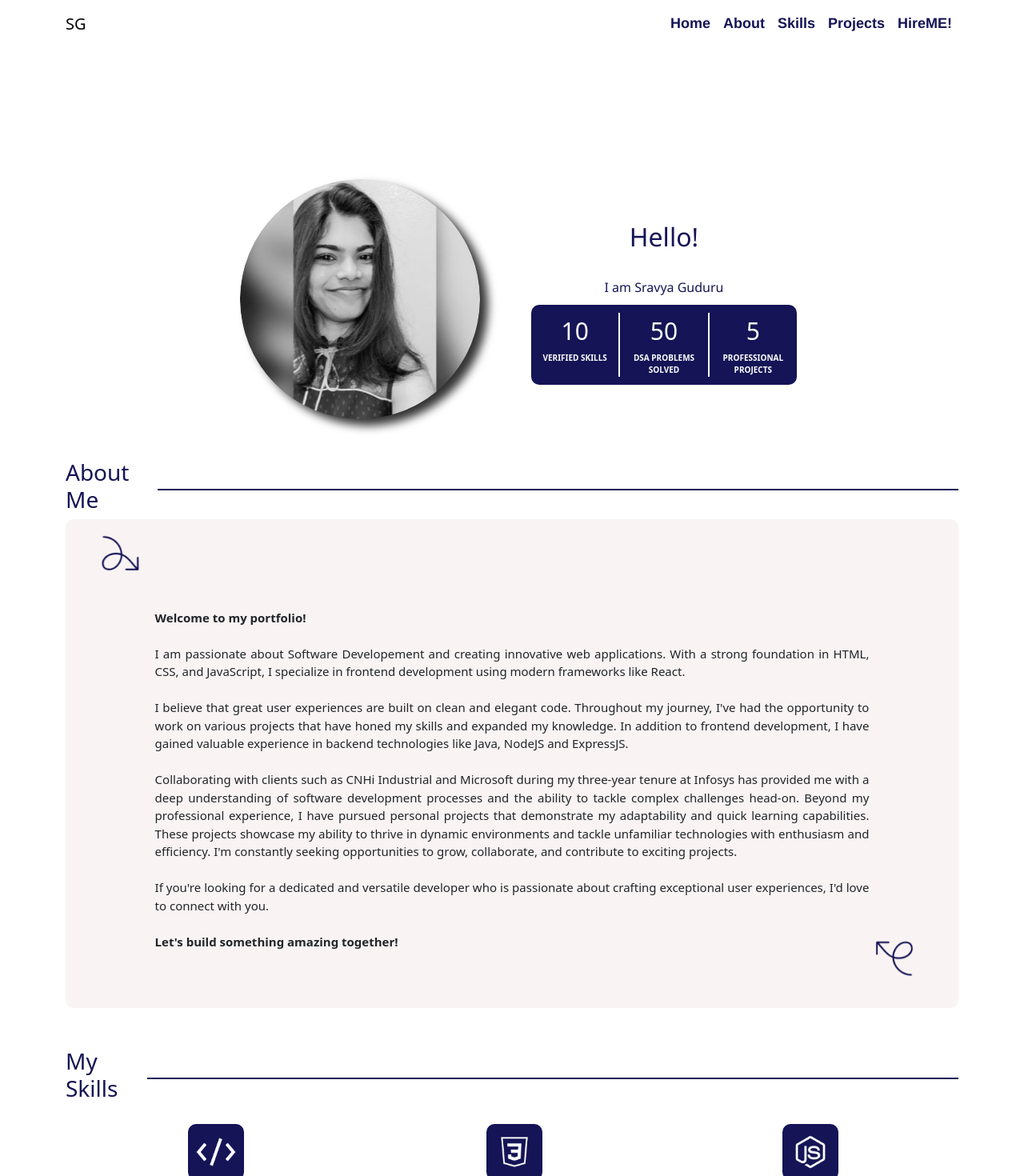
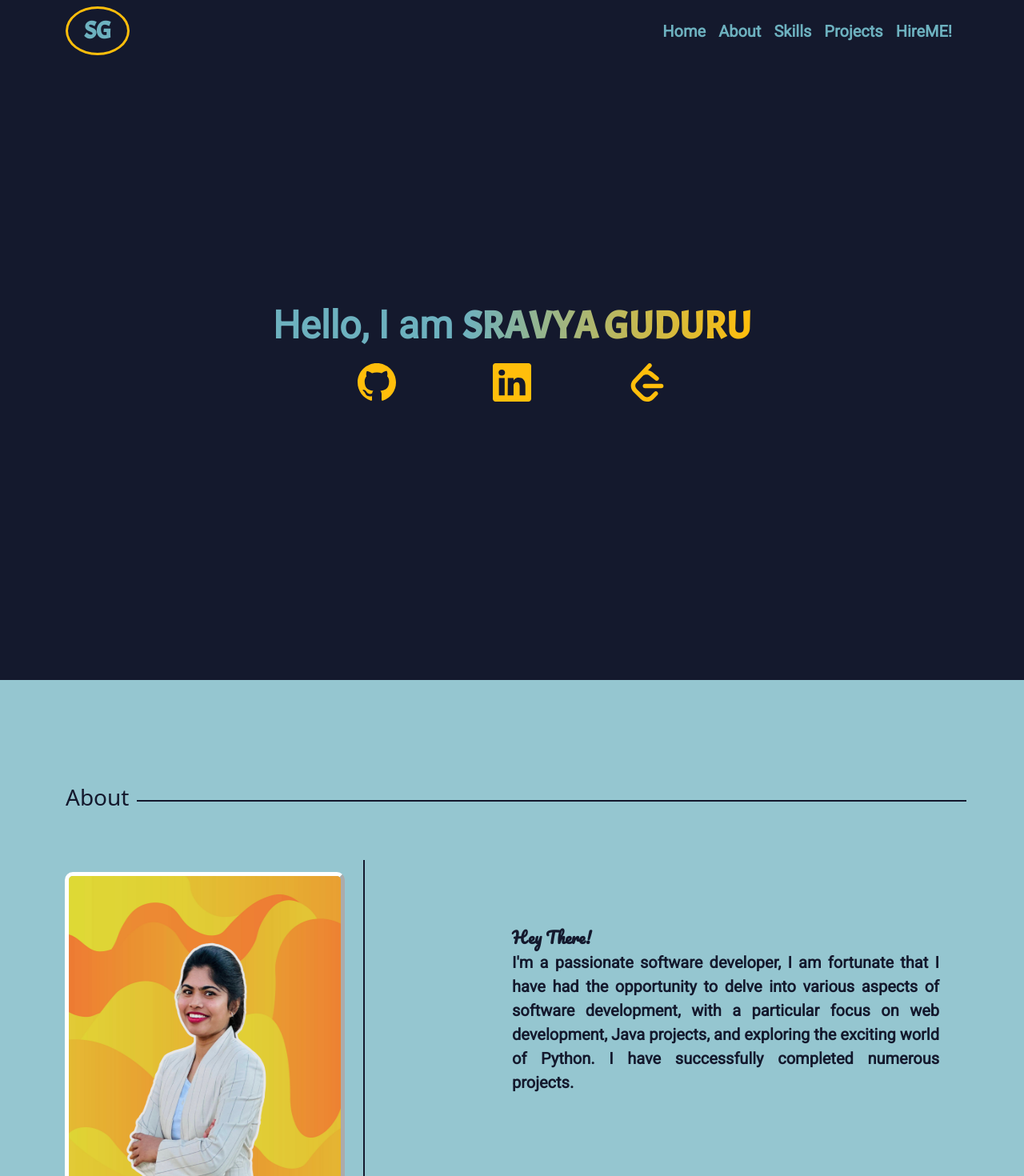
Before and after one commit to GuduruSravya/my-portfolio, a React (Create React App) app: page / in a window 1280 px wide. Shown: the top 1470 px of the page at 80% size. Built offline with nearby package versions, Linux system fonts and the light colour scheme.

Commit message:
Edited styles of home and about page

```diff
--- a/package.json
+++ b/package.json
@@ -10,8 +10,10 @@
     "react": "^18.2.0",
     "react-bootstrap": "^2.7.4",
     "react-dom": "^18.2.0",
+    "react-icons": "^4.10.1",
     "react-router-dom": "^6.13.0",
     "react-scripts": "^5.0.1",
+    "react-scroll": "^1.8.9",
     "web-vitals": "^2.1.4"
   },
   "scripts": {
--- a/public/index.html
+++ b/public/index.html
@@ -25,6 +25,10 @@
       work correctly both with client-side routing and a non-root public URL.
       Learn how to configure a non-root public URL by running `npm run build`.
     -->
+
+    <link rel="preconnect" href="https://fonts.googleapis.com">
+    <link rel="preconnect" href="https://fonts.gstatic.com" crossorigin>
+    <link href="https://fonts.googleapis.com/css2?family=Acme&family=Dancing+Script&family=Pacifico&family=Roboto&display=swap" rel="stylesheet">
     <title>React App</title>
   </head>
   <body>
--- a/src/components/About.css
+++ b/src/components/About.css
@@ -1,72 +1,113 @@
+.about-section{
+  padding-top: 100px;
+  background-color: hsl(190, 39%, 70%);
+  height: 100vh;
+}
+
+.about-container{
+  width: 100%;
+  height: 100%;
+  padding-top: 30px;
+
+}
 .section-banner {
-   padding-top: 50px;
    display: flex;
    align-items: center;
    margin: 0 auto;
  }
- .line {
+ .line-div {
+      width: 100%;
+ }
+ .line{
   height: 2px;
   width: 100%;
-      background-color: #141456; /* Set the line color */
+  background-color:  rgb(20, 25, 45);
+  margin-left: 10px;
  }
-.my-description{
-   position: relative;
-   height: 100%; /* Adjust height as needed */
-   width: 100%; /* Adjust width as needed */
-   background-color:rgb(249, 243, 243);
-   border-radius:10px;
-   margin: 0 auto;
+
+ .picture {
+  width: 350px;
+  height: 400px;
+  border:outset;
+  border-width:5px;
+  border-color: white;
+  border-radius: 10px;
+  margin-left: 20px;
+  margin-right: 20px;
 
 }
- .centered-content{
+.row{
+  height: 80%;
+  display: flex;
+  justify-content: center;
+  align-items: center;
+}
+.col{
+  height: 80%;
+}
+.about-content{
+  font-family: "Roboto";
+  color: rgb(20, 25, 45);
+  font-size: 20px;
+  font-weight: bold;
+  text-align: justify;
   display: flex;
   align-items: center;
   justify-content: center;
-  height: 100%;
-  width:100%
- }
-
- .centered-content p{
-   text-align: center;
-   padding: 10% 10% 5% 10%;
-   text-align: justify;
-   font-size: 15px;
+  flex-direction: column;
+  width: 100%;
+  height: 400px;
 
 }
 
- .animated-image-up{
-   width: 80px; /* Adjust the width as needed */
-   height: 80px; /* Adjust the height as needed */
-   transform: translate(-50%, -50%);
-   position: absolute;
-   animation: jumpAnimation 1s ease-in-out infinite alternate;
-   top: 90%;
-   right:0;
+.pagination-div{
+  position: relative;
+  top: 50px;
+  left: 10px;
+}
+.welcome-message{
+  font-family: Pacifico;
 
 }
+.image-col {
+  height: 100%;
+  display: flex;
+  justify-content: center;
+  align-items: center;
+}
+.content-col{
+  height: 100%;
+  display: flex;
+  justify-content: center;
+  align-items: center;
+  flex-direction: column;
+}
+.pagination{
+  size: lg;
+}
+.page-link {
+  /* Add your custom styles for the pagination container */
+  background-color: rgb(20, 25, 45);
+  color: hsl(190, 39%, 70%);
 
- .animated-image-down{
-   position: absolute;
-   width: 80px; /* Adjust the width as needed */
-   height: 80px; /* Adjust the height as needed */
-   top: 10%;
-   left: 5%;
-   transform: translate(-50%, -50%);
-   animation: jumpAnimation 1s ease-in-out infinite alternate;
+}
+.active>.page-link,.page-link.active{
+  background-color: #ffbe0b;
+  color:  rgb(20, 25, 45);
+  border-color: #ffbe0b;
 }
 
-
-
- @keyframes jumpAnimation {
-   0% {
-     transform: translate(-50%, -50%) translateY(0);
-   }
-   100% {
-     transform: translate(-50%, -50%) translateY(-5px);
-   }
+.div-line{
+  height: 100%;
+  width: 2px;
+  background-color:  rgb(20, 25, 45);;
 }
 
-
+.pagination .page-link:hover {
+  /* Add your custom styles for the page links on hover */
+  background-color: #ffbe0b;
+  color:  rgb(20, 25, 45);
+}
 
  @media screen and (max-width: 768px) {
 
@@ -78,6 +119,17 @@
     .section-banner{
       width: 100%;
       padding-left: 10px;
+    }
+    .about-section{
+      height: auto;
+    }
+    .col{
+      height: auto;
+    }
+    .pagination-div{
+      position: relative;
+      top: 0;
+      left: 20px;
     }
  }
 
--- a/src/components/About.js
+++ b/src/components/About.js
@@ -1,35 +1,75 @@
-import { Container } from 'react-bootstrap';
+import { Pagination, Container } from 'react-bootstrap';
+import {Col,Row} from 'react-bootstrap';
 import './About.css';
+import React,{useState} from 'react';
+import profile from '../assets/profile-pic.png';
 import Image from 'react-bootstrap/Image';
 import SectionBanner from './SectionBanner';
 import arrow from '../assets/arrow.png'
 import downarrow from '../assets/downward-arrow.png';
+import RoundedSection from './RoundedSection';
 
 const About = () =>{
+    const [activePage, setActivePage] = useState(1);
+    const [stats,setStats]=useState(false);
+
+  const handlePageSelect = (pageNumber) => {
+
+    const element = document.getElementById("about-content");
+
+    switch(pageNumber){
+        case 1:
+            setStats(false);
+            break
+        case 2:
+            setStats(true);
+            break
+        case 3:
+            setStats(false);
+            break
+
+    }
+    if(pageNumber === 1){
+
+    }
+
+
+
+    setActivePage(pageNumber);
+    // You can perform additional actions based on the clicked page
+  };
+
     return(
-        <section id="about">
-            <Container className='my-about-section'>
-                <SectionBanner  title="About Me" />
-                <div className="my-description">
-                <Image src={arrow} className='animated-image-up'/>
-                <Image src={downarrow} className='animated-image-down'/>
-                    <div className="centered-content">
-                    <p><b>Welcome to my portfolio!</b><br/><br/>I am passionate about Software Developement and creating innovative web applications.
-                    With a strong foundation in HTML, CSS, and JavaScript, I specialize in frontend development using modern frameworks like React. <br></br><br></br>I believe that great user experiences are built on clean and elegant code.
+        <section id="about" className="about-section">
+            <Container className="about-container" fluid="lg">
+            <SectionBanner  title="About" />
+                <Row className='row'>
+                <Col xs={12} sm={12} md={4} lg={4} className='image-col col'>
+                    <img className="picture"src={profile}/>
+                    </Col>
+                    <Col xs={12} md={2} lg={2} className='col'>
+                        <div class="div-line">
 
-                    Throughout my journey, I've had the opportunity to work on various projects that have honed my skills and expanded my knowledge.
+                        </div>
+                    </Col>
+                    <Col xs={12} sm={12} md={6} lg={6} className="content-col col">
 
-                    In addition to frontend development, I have gained valuable experience in backend technologies like Java, NodeJS and ExpressJS.<br/><br/> Collaborating with clients such as CNHi Industrial and Microsoft during my three-year tenure at Infosys has provided me with a deep understanding of software development processes and the ability to tackle complex challenges head-on.
+                            <div className="about-content" id="about-content">
+                            {(activePage===2)?<RoundedSection skillCount={10} dsaCount={50} projectCount={5}/>:<div><span class='welcome-message'> Hey There!</span><br/>I'm a passionate software developer, I am fortunate that I have had the opportunity to delve into various aspects of software development, with a particular focus on web development, Java projects, and exploring the exciting world of Python. I have successfully completed numerous projects.</div>}
+                            </div>
+                         <div className="pagination-div">
+                         <Pagination >
+                            <Pagination.Item active={activePage===1} onClick={()=>handlePageSelect(1)}>Quick Intro</Pagination.Item>
+                            <Pagination.Item active={activePage===2} onClick={()=>handlePageSelect(2)}>Statistics</Pagination.Item>
+                            <Pagination.Item active={activePage===3} onClick={()=>handlePageSelect(3)}>Education</Pagination.Item>
+                         </Pagination>
+                         </div>
 
-                    Beyond my professional experience, I have pursued personal projects that demonstrate my adaptability and quick learning capabilities. These projects showcase my ability to thrive in dynamic environments and tackle unfamiliar technologies with enthusiasm and efficiency.
 
-                    I'm constantly seeking opportunities to grow, collaborate, and contribute to exciting projects.
-                    <br/><br/>If you're looking for a dedicated and versatile developer who is passionate about crafting exceptional user experiences, I'd love to connect with you.
 
-                    <br/><br/><b>Let's build something amazing together!</b>
+                    </Col>
 
-                    </p></div>
-                </div>
+                </Row>
             </Container>
         </section>
 
--- a/src/components/Header.js
+++ b/src/components/Header.js
@@ -1,14 +1,16 @@
-import React from 'react';
-import { useState,useEffect} from "react";
+import React, { useState, useEffect } from 'react';
 import Container from 'react-bootstrap/Container';
 import Nav from 'react-bootstrap/Nav';
 import Navbar from 'react-bootstrap/Navbar';
 
+import CloseButton from 'react-bootstrap/CloseButton';
+import { Link } from 'react-scroll';
 
 import './header.css';
+
 const Header = () => {
   const [isNavExpanded, setIsNavExpanded] = useState(false);
-  const [isScrolled, setIsScrolled] = useState(false);
+  const [activeSection, setActiveSection] = useState('');
 
   const handleNavCollapse = () => {
     setIsNavExpanded(false);
@@ -18,42 +20,127 @@ const Header = () => {
     setIsNavExpanded(!isNavExpanded);
   };
 
+  useEffect(() => {
     const handleScroll = () => {
-    const scrollPosition = window.scrollY;
-    if (scrollPosition > 0) {
-      setIsScrolled(true);
-    } else {
-      setIsScrolled(false);
+      const sections = document.querySelectorAll('.section');
+      let currentSectionId = '';
+
+      sections.forEach((section) => {
+        const { top, bottom } = section.getBoundingClientRect();
+
+        if (top <= 0 && bottom > 0) {
+          currentSectionId = section.id;
         }
+      });
+
+      setActiveSection(currentSectionId);
     };
 
+    window.addEventListener('scroll', handleScroll);
 
-
-  useEffect(() => {
-    window.addEventListener('scroll', handleScroll);
     return () => {
       window.removeEventListener('scroll', handleScroll);
     };
   }, []);
 
   return (
-    <Navbar className={`custom-navbar ${isScrolled ? 'scrolled' : ''}`}
-      fixed="top" expand="lg" expanded={isNavExpanded}  onToggle={handleToggleClick}>
-    <Container>
-      <Navbar.Brand href="#home" className={isScrolled?"brand-scrolled":""}>SG</Navbar.Brand>
-      <Navbar.Toggle aria-controls="basic-navbar-nav" className={isScrolled?"toggle-icon":""} onClick={()=>{setIsNavExpanded(!isNavExpanded)}}/>
+    <Navbar
+      className="custom-navbar"
+      fixed="top"
+      expand="lg"
+      expanded={isNavExpanded}
+      onToggle={handleToggleClick}
+    >
+      <Container fluid="lg">
+        <Navbar.Brand href="#home" className="brand">
+          SG
+        </Navbar.Brand>
+
+        <div
+          role="button"
+          tabIndex={0}
+          aria-controls="basic-navbar-nav"
+          className="navbar-toggler icon"
+          onClick={handleToggleClick}
+          onKeyDown={handleToggleClick}
+        >
+          {isNavExpanded ? (
+            <CloseButton />
+          ) : (
+            <span className="navbar-toggler-icon" />
+          )}
+        </div>
         <Navbar.Collapse id="basic-navbar-nav" className="justify-content-end">
           <Nav className="ml-auto justify-content-center text-center">
-          <Nav.Link href="#home" className="custom-nav" onClick={handleNavCollapse}>Home</Nav.Link>
-          <Nav.Link href="#about" className="custom-nav" onClick={handleNavCollapse}>About</Nav.Link>
-          <Nav.Link href="#skills" className="custom-nav"onClick={handleNavCollapse}>Skills</Nav.Link>
-          <Nav.Link href="#projects" className="custom-nav"onClick={handleNavCollapse}>Projects</Nav.Link>
-          <Nav.Link href="#contact" className="custom-nav"onClick={handleNavCollapse}>HireME!</Nav.Link>
+            <Nav.Link
+              as={Link}
+              to="home"
+              spy={true}
+              smooth={true}
+              duration={500}
+              className={`custom-nav ${
+                activeSection === 'home' ? 'active' : ''
+              }`}
+              onClick={handleNavCollapse}
+            >
+              Home
+            </Nav.Link>
+            <Nav.Link
+              as={Link}
+              to="about"
+              spy={true}
+              smooth={true}
+              duration={500}
+              className={`custom-nav ${
+                activeSection === 'about' ? 'active' : ''
+              }`}
+              onClick={handleNavCollapse}
+            >
+              About
+            </Nav.Link>
+            <Nav.Link
+              as={Link}
+              to="skills"
+              spy={true}
+              smooth={true}
+              duration={500}
+              className={`custom-nav ${
+                activeSection === 'skills' ? 'active' : ''
+              }`}
+              onClick={handleNavCollapse}
+            >
+              Skills
+            </Nav.Link>
+            <Nav.Link
+              as={Link}
+              to="projects"
+              spy={true}
+              smooth={true}
+              duration={500}
+              className={`custom-nav ${
+                activeSection === 'projects' ? 'active' : ''
+              }`}
+              onClick={handleNavCollapse}
+            >
+              Projects
+            </Nav.Link>
+            <Nav.Link
+              as={Link}
+              to="contact"
+              spy={true}
+              smooth={true}
+              duration={500}
+              className={`custom-nav ${
+                activeSection === 'contact' ? 'active' : ''
+              }`}
+              onClick={handleNavCollapse}
+            >
+              HireME!
+            </Nav.Link>
           </Nav>
         </Navbar.Collapse>
       </Container>
     </Navbar>
-
   );
 };
 
--- a/src/components/Home.js
+++ b/src/components/Home.js
@@ -3,42 +3,35 @@ import RoundedSection from './RoundedSection';
 import { useState,useEffect } from 'react';
 import { Container } from 'react-bootstrap';
 import {Col,Row} from 'react-bootstrap';
-import Image from 'react-bootstrap/Image';
-import profile from '../assets/profile.png'
+import {BsGithub,BsLinkedin} from 'react-icons/bs';
+import {SiLeetcode} from 'react-icons/si'
 
 const Home = () =>{
 
     return(
-        <Container  id="home" className="custom-container">
-
-            <Row className="d-flex justify-content-center">
-            <Col xs={12} sm={12} md={12} lg={6} xl={4} className="d-flex flex-column align-items-center justify-content-center">
-            <div className='my-section'>
-            <Image src={profile} className="profile-picture" alt="Candidate profile picture" roundedCircle /></div>
-
-            </Col>
-            <Col xs={12} sm={12} md={12} lg={6} xl={4} className="d-flex flex-column align-items-center justify-content-center">
+        <Container  id="home" className="custom-container" fluid="xxxl">
+            <Row className="d-flex justify-content-center align-items-center row">
+                <Col xs={12} sm={12} md={12} lg={6} xl={4} className="d-flex flex-column align-items-center justify-content-center col-width">
                     <div className="my-section">
                         <div className="my-content">
-
-            <h2>Hello!</h2><br/> I am Sravya Guduru<br/>
-
+                            <h3 className="intro-text">Hello, I am <span className='name'>SRAVYA GUDURU </span>
+                            </h3>
                        </div>
+                       <div className="round">
+                           {/*
                             <RoundedSection
                             skillCount={10}
                             dsaCount={50}
                             projectCount={5}
-            />
+                           />*/}
+                        <a href="https://github.com/GuduruSravya"><BsGithub className="social-icons" /></a>
+                        <BsLinkedin className="social-icons"/>
+                        <SiLeetcode className='social-icons'/>
                         </div>
 
+                    </div>
                 </Col>
-
-
-
             </Row>
-
-
-
         </Container>
     )
 }
--- a/src/components/SectionBanner.js
+++ b/src/components/SectionBanner.js
@@ -3,8 +3,10 @@ import React from 'react';
 const SectionBanner = ({ title }) => {
   return (
     <div className="section-banner">
-      <h3 style={{color: "#141456"}}>{title}</h3>
-      <div className="line"></div>
+      <h3 style={{color: " rgb(20, 25, 45)"}}>{title}</h3>
+      <div className="line-div">
+        <div className="line"></div>
+      </div>
     </div>
   );
 };
--- a/src/components/header.css
+++ b/src/components/header.css
@@ -1,22 +1,48 @@
-
-.header{
-
-    width: 100%;
+.custom-navbar,.custom-navbar.scrolled{
+    background-color: rgb(20, 25, 45);
 }
 
-.custom-navbar{
-    background-color: white;
+.custom-nav:hover{
+    text-decoration: underline;
+    color: #6db1bf;
+    cursor: pointer;
+}
+.custom-nav{
+    font-size: 20px;
+    font-family: "Roboto";
+    font-weight: bold;
+    color: #6db1bf;
+}
+.custom-nav.active{
+    text-decoration: underline;
+    color: #ffbe0b !important;
+}
+.brand{
+    font-family: 'Acme';
+    font-weight: bolder;
+    color: #6db1bf;
+    font-size: 30px;
+    border: solid;
+    border-color: #ffbe0b;
+    border-radius: 80%;
+    width: 80px;
+    display: flex;
+    justify-content: center;
+}
+.icon{
+    background-color: #6db1bf;
+}
+.brand:hover{
+    color: #6db1bf;
+    font-size: 30px;
+}
 
-}
-.custom-navbar.scrolled {
-    background-color:  rgb(20, 20, 86);/* Change the background color when scrolled */
-  }
 
   .custom-navbar.scrolled .custom-nav{
     font-size: large;
     font-family: 'Franklin Gothic Medium', 'Arial Narrow', Arial, sans-serif;
     font-weight: bold;
-    color:white
+    color:#457b9d;
 }
 
 .custom-navbar.scrolled .custom-nav:hover{
@@ -30,18 +56,8 @@
     background-color: white;
 }
 
-.custom-nav{
-    font-size: large;
-    font-family: 'Franklin Gothic Medium', 'Arial Narrow', Arial, sans-serif;
-    font-weight: bold;
-    color: rgb(20, 20, 86);
-}
-
 @media screen and (max-width: 768px) {
 
-    .custom-nav:hover{
-        background-color: rgb(249, 243, 243);
-        color: rgb(20, 20, 86);
-    }
+
 
   }
--- a/src/components/home.css
+++ b/src/components/home.css
@@ -1,15 +1,59 @@
 .custom-container{
-    padding-top: 80px;
-    margin-top: 100px;
+    margin-top: 50px;
+    padding-top: 50px;
+    background-color: #14192d;
+    height: 100vh;
+    display: flex;
+    align-items: center;
+    justify-content: center;
+}
+
+.intro-text{
+  font-family: 'Roboto', sans-serif;
+  color:  #6db1bf;
+  font-weight: bolder;
+  font-size: 48px;
+}
+.name{
+  font-family: "Acme";
+  color: #ffbe0b;
+  background: linear-gradient(to right, #6db1bf, #ffbe0b);
+  /* Replace #ff0000 and #00ff00 with the desired colors */
+  /* You can adjust the gradient direction as needed */
+  background-clip: text;
+  -webkit-background-clip: text;
+  color: transparent;
+
+}
+.social-icons{
+  font-size: 3rem;
+  color: #ffbe0b;
+
+}
+.social-icons:hover{
+  animation: shake 0.4s ease-in-out;
+}
+.round{
+  display: flex;
+  justify-content: space-evenly;
+  width: 50%;
+}
+.row,.col-width{
+width:100%;
+}
+
+.picture-div{
+  display: flex;
+  align-items: center;
+  justify-content: center;
 }
 
 .profile-picture {
     width: 300px;
     height: 300px;
     filter: drop-shadow(10px 8px 6px #333);
-    display:flex;
-    justify-content: center;
-    align-items: center;
+    padding: 10px 10px 10px 10px;
+
   }
 
   .profile-picture:hover{
@@ -20,11 +64,12 @@
     display: flex;
     text-align: center;
     justify-content: center;
-    flex-direction: column;
+    width:100%;
     font-family: 'Segoe UI', Tahoma, Geneva, Verdana, sans-serif;
-    color:rgb(20, 20, 86);
+    color:#141456;
     padding-bottom: 10px;
     padding-top: 10px;
+    margin-top: -100px;
   }
 
 
@@ -37,6 +82,23 @@
     flex-direction: column;
     padding-top: 20px;
 
+  }
+  @keyframes shake {
+    0% {
+      transform: translateX(0);
+    }
+    25% {
+      transform: translateX(-5px) rotate(-5deg);
+    }
+    50% {
+      transform: translateX(5px) rotate(5deg);
+    }
+    75% {
+      transform: translateX(-5px) rotate(-5deg);
+    }
+    100% {
+      transform: translateX(0);
+    }
   }
 
   @media screen and (max-width: 800px) {
--- a/src/components/rounded.css
+++ b/src/components/rounded.css
@@ -1,11 +1,10 @@
 .rounded-section {
     display: flex;
     justify-content: space-around;
-    border-radius: 10px;
-    background-color:  rgb(20, 20, 86);
+    border-radius: 20px;
+    background-color:   #6db1bf;
     padding: 10px;
-    color: white;
-
+    color: #ffbe0b;
     width:100%;
     height: 100px;
 
```
Also changed, not shown: src/assets/profile-pic.png (added), 1 other file (tests, documents, lock files or other folders). Lines whose indentation alone changed are shown as unchanged.
